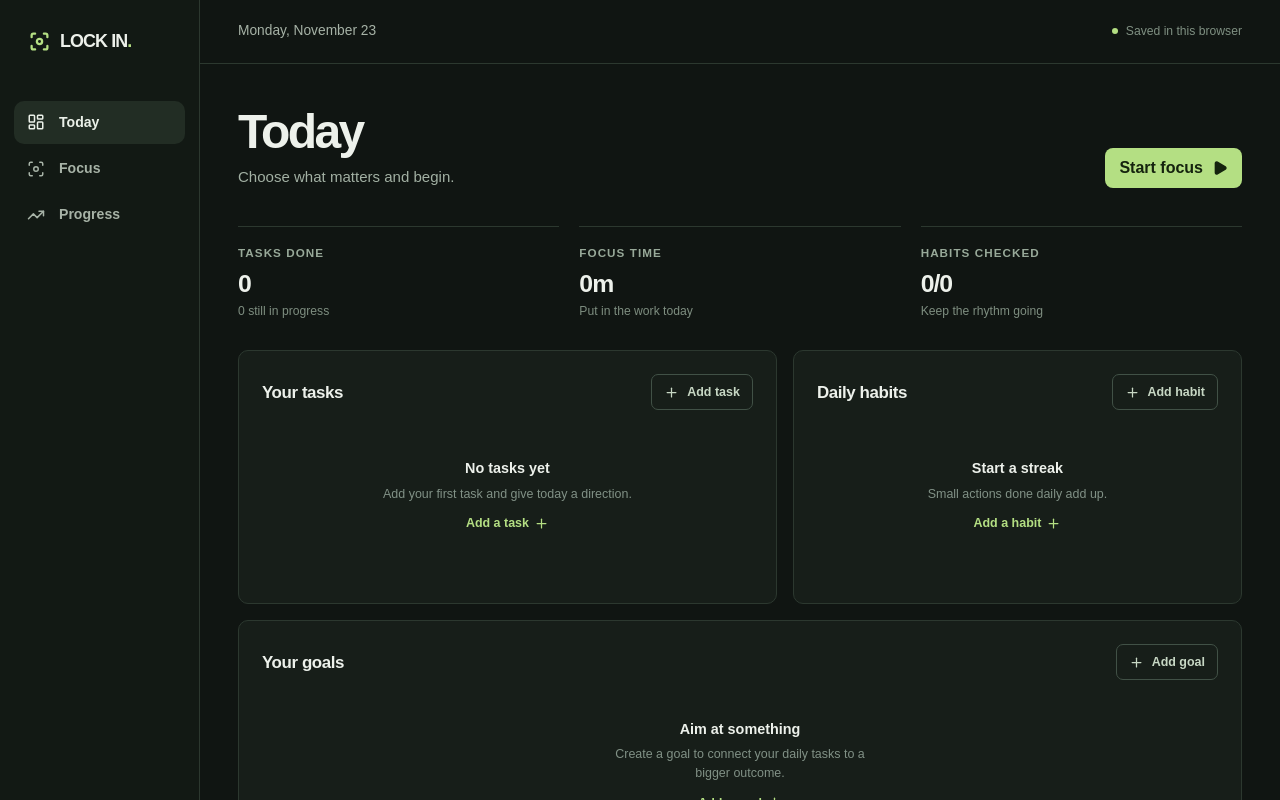
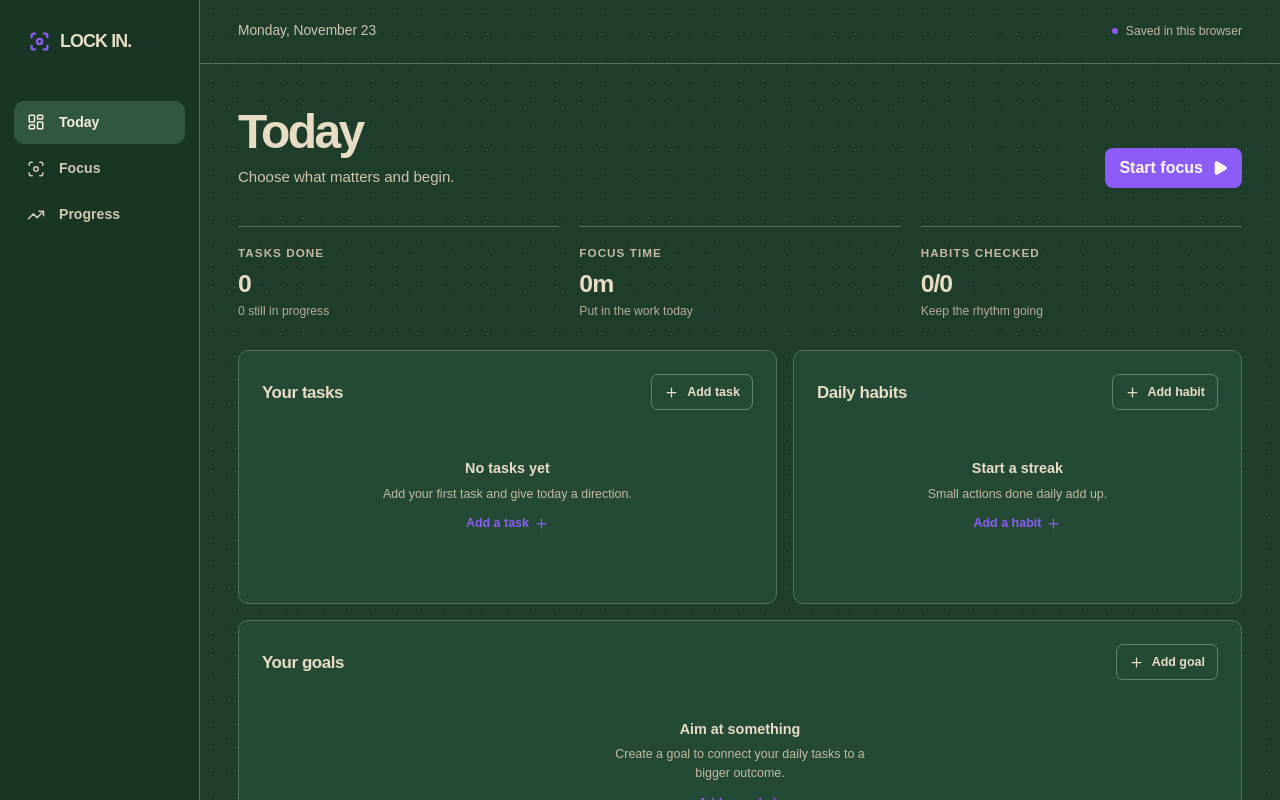
Before and after one commit to cmylog/lockin-app, a Next.js app: page / in a window 1280 px wide. Shown: the top 800 px of the page. Built offline with nearby package versions, Linux system fonts and the light colour scheme.

Commit message:
Use forest green with beige dot texture

```diff
--- a/src/app/minimal.css
+++ b/src/app/minimal.css
@@ -1,68 +1,86 @@
 :root {
-  --background: #101512;
-  --foreground: #edf1eb;
-  --card: #171e19;
-  --card-foreground: #edf1eb;
-  --popover: #1a211c;
-  --popover-foreground: #edf1eb;
-  --primary: #b4df83;
-  --primary-foreground: #172118;
-  --secondary: #222b24;
-  --secondary-foreground: #edf1eb;
-  --muted: #202922;
-  --muted-foreground: #a3b1a5;
-  --accent: #263329;
-  --accent-foreground: #edf1eb;
-  --border: #2c382f;
-  --input: #36453a;
-  --ring: #b4df83;
+  --background: #1F3D2B;
+  --foreground: #E8DCC4;
+  --card: #244A35;
+  --card-foreground: #E8DCC4;
+  --popover: #244A35;
+  --popover-foreground: #E8DCC4;
+  --primary: #8B5CF6;
+  --primary-foreground: #FFF9F0;
+  --secondary: #2C513A;
+  --secondary-foreground: #E8DCC4;
+  --muted: #2C513A;
+  --muted-foreground: #C9BFA8;
+  --accent: #2F5840;
+  --accent-foreground: #E8DCC4;
+  --border: #53715B;
+  --input: #63826A;
+  --ring: #8B5CF6;
 }
 
 body { background: var(--background); color: var(--foreground); }
-.sidebar { width: 200px; background: #121914; border-color: var(--border); padding: 28px 14px; }
+.main-panel {
+  background-color: #1F3D2B;
+  background-image:
+    radial-gradient(circle, #E8DCC44D 0 .8px, transparent 1px),
+    radial-gradient(circle, #E8DCC433 0 .6px, transparent .9px);
+  background-size: 23px 23px, 37px 37px;
+  background-position: 0 0, 11px 15px;
+}
+.brand-dot, .mobile-brand span { color: #E8DCC4; }
+.hero-button, .primary-action { background: #8B5CF6 !important; color: #FFF9F0 !important; }
+.hero-button:hover, .primary-action:hover { background: #7445DD !important; }
+.check-button.checked, .is-done .check-button { color: #FFF9F0; }
+.empty-state p, .goal-meta, .side-card p { color: #C7BAA3; }
+.duration-grid button { background: #2C513A; border-color: #66826B; color: #E8DCC4; }
+.duration-grid button.selected { background: #8B5CF6; border-color: #8B5CF6; color: #FFF9F0; }
+.chart-value, .chart-label, .summary-row, .snapshot-progress > div:first-child { color: #C7BAA3; }
+.summary-row strong { color: #E8DCC4; }
+.chart-bar.today, .snapshot-progress [data-slot=progress-indicator] { background: #8B5CF6; }
+.sidebar { width: 200px; background: #193524; border-color: var(--border); padding: 28px 14px; }
 .brand { font-size: 1.12rem; letter-spacing: -.05em; gap: 8px; }
 .brand-mark { width: 25px; height: 25px; background: none; color: var(--primary); }
 .brand-mark svg { width: 21px; height: 21px; }
 .sidebar-label, .sidebar-bottom { display: none; }
 .nav-list { margin-top: 46px; gap: 3px; }
-.nav-item { padding: 11px 13px; font-size: .88rem; font-weight: 550; color: #a7b3a7; }
-.nav-item.active { background: #222d24; color: #eaf0e8; }
-.nav-item:hover { background: #1d2820; }
+.nav-item { padding: 11px 13px; font-size: .88rem; font-weight: 550; color: #D1C7B2; }
+.nav-item.active { background: #315740; color: #F6EDDB; }
+.nav-item:hover { background: #2B5139; }
 .topbar { height: 64px; padding: 0 38px; border-color: var(--border); }
-.topbar-date { color: #a7b3a7; font-weight: 500; }
+.topbar-date { color: #D1C7B2; font-weight: 500; }
 .topbar-right { gap: 0; }
-.private-pill { color: #7f9082; }
+.private-pill { color: #C5B9A2; }
 .private-pill span, .live-dot { width: 6px; height: 6px; box-shadow: none; }
 .avatar { display: none; }
 .content { max-width: 1100px; padding: 43px 38px 96px; }
 
 .hero { min-height: 0; padding: 0; border: 0; border-radius: 0; background: none; display: flex; align-items: end; justify-content: space-between; gap: 20px; overflow: visible; }
 .hero h1 { font-size: clamp(2.2rem, 4vw, 3rem); font-weight: 650; letter-spacing: -.055em; margin: 0 0 8px; }
-.hero p { color: #a2b0a3; margin: 0; font-size: .94rem; }
+.hero p { color: #D1C5AD; margin: 0; font-size: .94rem; }
 .hero-button { min-height: 40px; padding: 0 14px !important; border-radius: 8px !important; gap: 9px !important; }
 .hero-visual, .orbit, .hero-center { display: none; }
 
 .stats-grid { gap: 20px; margin: 38px 0 30px; }
 .stat-card { min-height: 0; padding: 17px 0 0; border: 0; border-top: 1px solid var(--border); border-radius: 0; background: transparent; }
 .stat-top { display: none; }
-.stat-label { margin: 0 0 8px; color: #98a999; font-size: .73rem; letter-spacing: .09em; }
+.stat-label { margin: 0 0 8px; color: #C7BAA3; font-size: .73rem; letter-spacing: .09em; }
 .stat-value { margin: 0; font-size: 1.55rem; font-weight: 650; letter-spacing: -.04em; }
-.stat-note { margin-top: 5px; color: #7e8e80; font-size: .76rem; }
+.stat-note { margin-top: 5px; color: #B9AC95; font-size: .76rem; }
 
 .section-grid { grid-template-columns: 1.2fr 1fr; gap: 16px; }
-.panel { background: #171e19; border: 1px solid var(--border); border-radius: 10px; padding: 23px; }
+.panel { background: #244A35; border: 1px solid var(--border); border-radius: 10px; padding: 23px; }
 .panel-header { align-items: center; }
 .panel-kicker { display: none; }
 .panel h2 { font-size: 1.06rem; font-weight: 620; letter-spacing: -.025em; }
-.panel-header button { background: transparent !important; color: #c7d7c4 !important; border-color: #415146 !important; border-radius: 7px !important; font-size: .78rem !important; font-weight: 550 !important; }
-.panel-header button:hover { background: #263329 !important; }
+.panel-header button { background: transparent !important; color: #E8DCC4 !important; border-color: #65836A !important; border-radius: 7px !important; font-size: .78rem !important; font-weight: 550 !important; }
+.panel-header button:hover { background: #2F5840 !important; }
 .item-list { margin-top: 18px; }
-.list-item { min-height: 60px; border-color: #2c382f; }
+.list-item { min-height: 60px; border-color: #53715B; }
 .item-title { font-size: .88rem; font-weight: 540; }
-.item-meta { color: #819182; font-size: .74rem; }
-.check-button { width: 20px; height: 20px; border-radius: 5px; border-color: #647567; }
+.item-meta { color: #B4A890; font-size: .74rem; }
+.check-button { width: 20px; height: 20px; border-radius: 5px; border-color: #A99D86; }
 .check-button.checked, .is-done .check-button { background: var(--primary); border-color: var(--primary); }
-.icon-button { color: #718272; }
+.icon-button { color: #B5A992; }
 .empty-state { min-height: 170px; }
 .empty-icon { display: none; }
 .empty-state h3 { font-size: .9rem; font-weight: 580; }
@@ -83,44 +101,44 @@ body { background: var(--background); color: var(--foreground); }
 .eyebrow { display: none; }
 .focus-page h1, .progress-page h1 { font-size: clamp(2.2rem, 4vw, 3rem); font-weight: 650; letter-spacing: -.055em; margin: 0 0 8px; }
 .focus-page h1 em, .progress-page h1 em { color: inherit; }
-.page-subtitle { font-size: .94rem; color: #a2b0a3; margin-bottom: 35px; }
+.page-subtitle { font-size: .94rem; color: #D1C5AD; margin-bottom: 35px; }
 .focus-layout { grid-template-columns: minmax(0, 1.45fr) minmax(250px, .8fr); gap: 16px; }
-.timer-card { min-height: 430px; padding: 24px; border: 1px solid var(--border); border-radius: 10px; background: #171e19; }
-.timer-top { color: #9eb09f; font-size: .71rem; letter-spacing: .08em; }
+.timer-card { min-height: 430px; padding: 24px; border: 1px solid var(--border); border-radius: 10px; background: #244A35; }
+.timer-top { color: #C7BAA3; font-size: .71rem; letter-spacing: .08em; }
 .timer-top > svg { display: none; }
-.timer-ring { width: 100%; height: auto; min-height: 245px; position: relative; margin: auto 0; padding: 45px 0 40px; border-radius: 0; border-bottom: 3px solid #344337; background: none; box-shadow: none; }
+.timer-ring { width: 100%; height: auto; min-height: 245px; position: relative; margin: auto 0; padding: 45px 0 40px; border-radius: 0; border-bottom: 3px solid #5B755F; background: none; box-shadow: none; }
 .timer-ring::after { content: ""; position: absolute; bottom: -3px; left: 0; height: 3px; width: var(--timer-progress); background: var(--primary); transition: width .3s linear; }
 .timer-inner { width: 100%; height: auto; border-radius: 0; background: none; }
-.timer-caption { color: #91a393; font-size: .72rem; letter-spacing: .1em; }
+.timer-caption { color: #C7BAA3; font-size: .72rem; letter-spacing: .1em; }
 .timer-numbers { font-size: clamp(4.25rem, 9vw, 6.5rem); font-weight: 620; letter-spacing: -.075em; }
-.timer-description { color: #a2b0a3; font-size: .87rem; }
+.timer-description { color: #D1C5AD; font-size: .87rem; }
 .timer-controls { margin-top: 24px; }
 .timer-controls .primary-action, .timer-controls .secondary-action { min-width: 120px; height: 39px; }
-.secondary-action { background: transparent !important; border-color: #4a5b4c !important; }
-.discard-button { color: #91a393; }
+.secondary-action { background: transparent !important; border-color: #6B846E !important; }
+.discard-button { color: #C7BAA3; }
 .focus-side { gap: 16px; }
-.side-card { padding: 21px; background: #171e19; border-color: var(--border); border-radius: 10px; }
+.side-card { padding: 21px; background: #244A35; border-color: var(--border); border-radius: 10px; }
 .side-card-icon { display: none; }
 .side-card h3 { font-size: .92rem; font-weight: 600; margin-bottom: 6px; }
 .side-card p { font-size: .78rem; margin-bottom: 15px; }
-.side-card select, .add-form select { background-color: #202922; border-color: #39483c; }
-.duration-grid button { border-color: #39483c; }
+.side-card select, .add-form select { background-color: #2C513A; border-color: #66826B; }
+.duration-grid button { border-color: #66826B; }
 .focus-quote { display: none; }
 
 .progress-stats { margin-top: 30px; }
 .progress-grid { grid-template-columns: 1.25fr 1fr; }
 .chart-panel, .summary-panel { min-height: 310px; }
-.chart-bar { background: #4a654d; }
+.chart-bar { background: #6F8D72; }
 .chart-bar.today { background: var(--primary); }
 .summary-row { border-color: var(--border); }
 .sessions-panel { margin-top: 16px; }
-.session-icon { width: 28px; height: 28px; background: #253328; }
-.add-dialog { background: #171e19 !important; border-color: var(--border) !important; }
+.session-icon { width: 28px; height: 28px; background: #355C42; }
+.add-dialog { background: #244A35 !important; border-color: var(--border) !important; }
 
 @media (max-width: 800px) {
   .topbar { height: 58px; padding: 0 20px; }
   .content { padding: 30px 20px 90px; }
-  .mobile-nav { background: #121914; border-color: var(--border); }
+  .mobile-nav { background: #193524; border-color: var(--border); }
   .mobile-nav button.active { color: var(--primary); }
   .focus-layout, .section-grid, .progress-grid { grid-template-columns: 1fr; }
   .focus-side { grid-template-columns: 1fr 1fr; }
```
